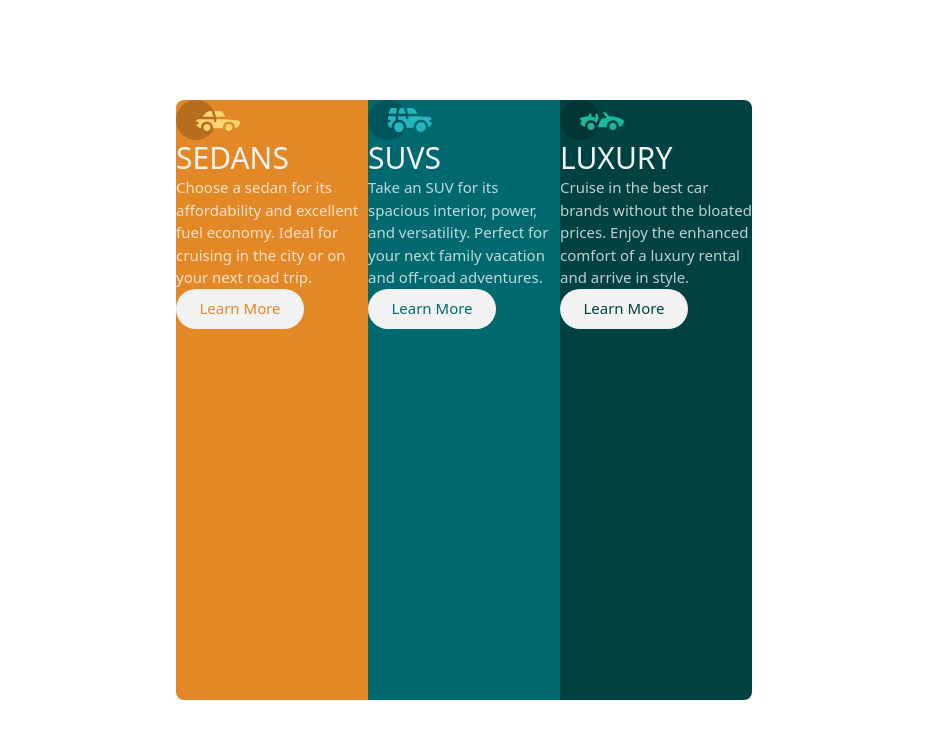
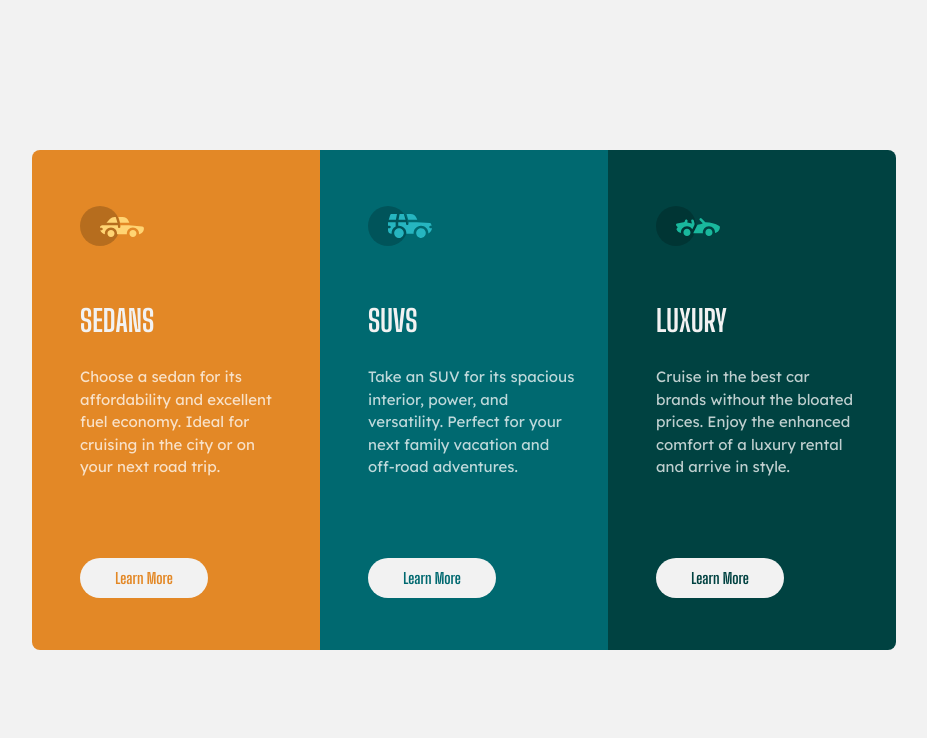
Before and after one commit to PabloGoulartn/3-column, a website: page src/index.html in a window 1280 px wide. Shown: the whole page, without its empty margins (176-1103 px from the left). Drawn offline with Linux system fonts and the light colour scheme.

Commit message:
estilização desktop pronta

```diff
--- a/src/index.html
+++ b/src/index.html
@@ -6,40 +6,41 @@
     <title>Column</title>
     <link rel="shortcut icon" href="images/favicon-32x32.png" type="image/x-icon">
     <link rel="stylesheet" href="output.css">
+    <link href="https://fonts.googleapis.com/css2?family=Big+Shoulders+Display:wght@700&display=swap" rel="stylesheet">
+    <link href="https://fonts.googleapis.com/css2?family=Lexend+Deca&display=swap" rel="stylesheet">
 </head>
-<body class="h-screen text-[15px]">
+<body class="h-screen text-[15px] font-BSD bg-[hsl(0,0%,95%)]">
     <main class="flex justify-center items-center h-screen">
-        <article class="bg-[hsl(31,77%,52%)] h-3/4 rounded-l-lg">
+        <article class="bg-[hsl(31,77%,52%)] w-72 h-[500px] rounded-l-lg">
+            <picture class="h-24">
+                <img src="images/icon-sedans.svg" alt="Icone de um sedans" class="ml-12 my-14">
+            </picture>
+            <h1 class="text-3xl uppercase text-[hsl(0,0%,95%)] ml-12 h-16">Sedans </h1>
+            <p class="w-48 h-36 ml-12 text-[hsla(0,0%,100%,0.75)] font-Lexend">Choose a sedan for its affordability and excellent fuel economy. Ideal for cruising in the city or on your next road trip.</p>
+
+            <button aria-label="Learn more about Sedans" class="bg-[hsl(0,0%,95%)] text-[hsl(31,77%,52%)] rounded-full w-32 h-10 ml-12 mt-12">Learn More</button>
+        </article>
+
+        <article class="bg-[hsl(184,100%,22%)] w-72 h-[500px]">
             <picture>
-                <img src="images/icon-sedans.svg" alt="Icone de um sedans">
+                <img src="images/icon-suvs.svg" alt="Icone de um suvs" class="ml-12 my-14">
             </picture>
 
-            <h1 class="text-3xl uppercase text-[hsl(0,0%,95%)]">Sedans</h1>
-            <p class="w-48 text-[hsla(0,0%,100%,0.75)]">Choose a sedan for its affordability and excellent fuel economy. Ideal for cruising in the city or on your next road trip.</p>
+            <h1 class="text-3xl uppercase text-[hsl(0,0%,95%)] ml-12  h-16">SUVs</h1>
+            <p class="w-52 text-[hsla(0,0%,100%,0.75)] ml-12 h-36 font-Lexend">Take an SUV for its spacious interior, power, and versatility. Perfect for your next family vacation and off-road adventures.</p>
 
-            <button aria-label="Learn more about Sedans" class="bg-[hsl(0,0%,95%)] text-[hsl(31,77%,52%)] rounded-full w-32 h-10">Learn More</button>
+            <button aria-label="Learn more about SUVs" class="bg-[hsl(0,0%,95%)] text-[hsl(184,100%,22%)] rounded-full w-32 h-10 ml-12 mt-12">Learn More</button>
         </article>
 
-        <article class="bg-[hsl(184,100%,22%)] h-3/4">
+        <article class="bg-[hsl(179,100%,13%)] w-72 h-[500px] rounded-r-lg">
             <picture>
-                <img src="images/icon-suvs.svg" alt="Icone de um suvs">
+                <img src="images/icon-luxury.svg" alt="Icone de um luxury" class="ml-12 my-14">
             </picture>
 
-            <h1 class="text-3xl uppercase text-[hsl(0,0%,95%)]">SUVs</h1>
-            <p class="w-48 text-[hsla(0,0%,100%,0.75)]">Take an SUV for its spacious interior, power, and versatility. Perfect for your next family vacation and off-road adventures.</p>
+            <h1 class="text-3xl uppercase text-[hsl(0,0%,95%)] ml-12 h-16">Luxury</h1>
+            <p class="w-52 text-[hsla(0,0%,100%,0.75)] ml-12 h-36 font-Lexend">Cruise in the best car brands without the bloated prices. Enjoy the enhanced comfort of a luxury rental and arrive in style.</p>
 
-            <button aria-label="Learn more about SUVs" class="bg-[hsl(0,0%,95%)] text-[hsl(184,100%,22%)] rounded-full w-32 h-10">Learn More</button>
-        </article>
-
-        <article class="bg-[hsl(179,100%,13%)] h-3/4 rounded-r-lg">
-            <picture>
-                <img src="images/icon-luxury.svg" alt="Icone de um luxury">
-            </picture>
-
-            <h1 class="text-3xl uppercase text-[hsl(0,0%,95%)]">Luxury</h1>
-            <p class="w-48 text-[hsla(0,0%,100%,0.75)]">Cruise in the best car brands without the bloated prices. Enjoy the enhanced comfort of a luxury rental and arrive in style.</p>
-
-            <button aria-label="Learn more about Luxury" class="bg-[hsl(0,0%,95%)] text-[hsl(179,100%,13%)] rounded-full w-32 h-10">Learn More</button>
+            <button aria-label="Learn more about Luxury" class="bg-[hsl(0,0%,95%)] text-[hsl(179,100%,13%)] rounded-full w-32 h-10 ml-12 mt-12">Learn More</button>
         </article>
     </main>
 </body>
--- a/tailwind.config.js
+++ b/tailwind.config.js
@@ -2,7 +2,12 @@
  export default {
   content: ["./src/**/*.{html,js}"],
   theme: {
-    extend: {},
+    extend: {
+      fontFamily: {
+        BSD: ['"Big Shoulders Display"'],
+        Lexend: ['"Lexend Deca"']
+      }
+    }
   },
   plugins: [],
 }
```
Also changed, not shown: src/output.css.
